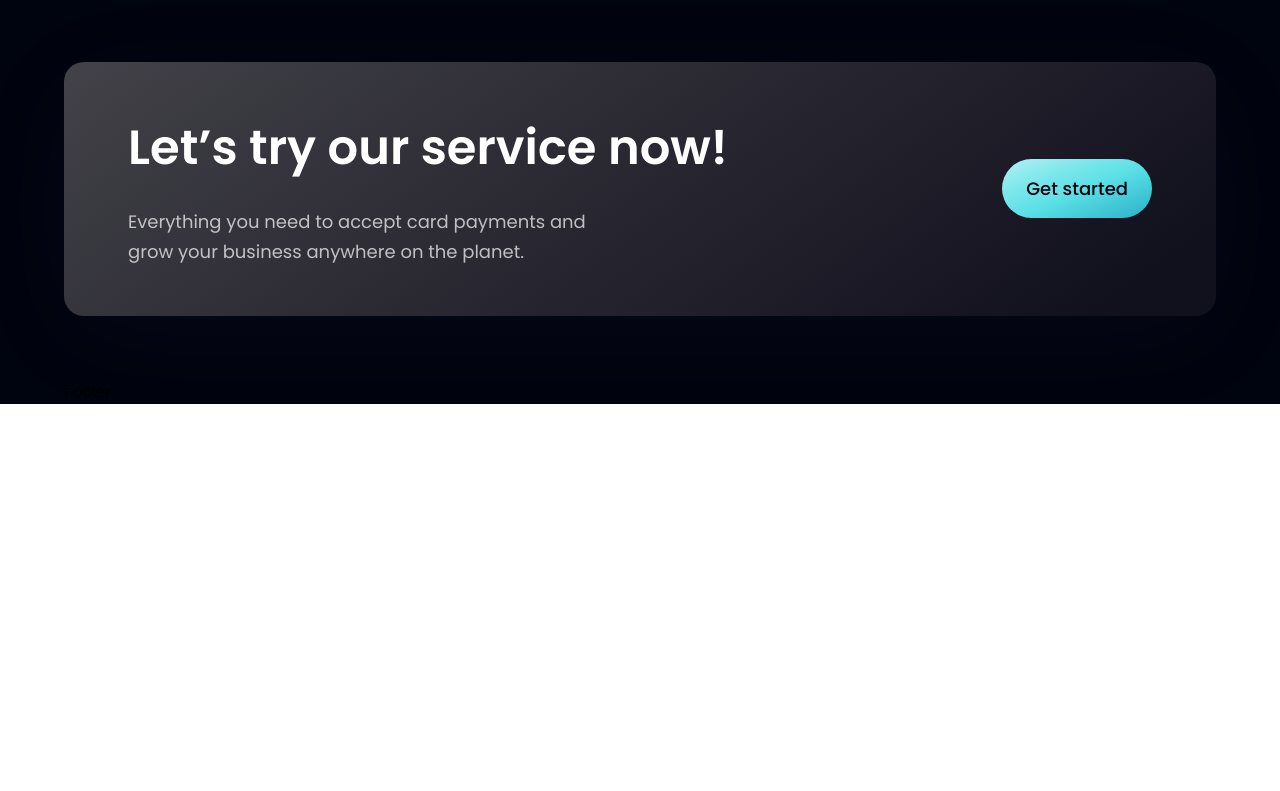
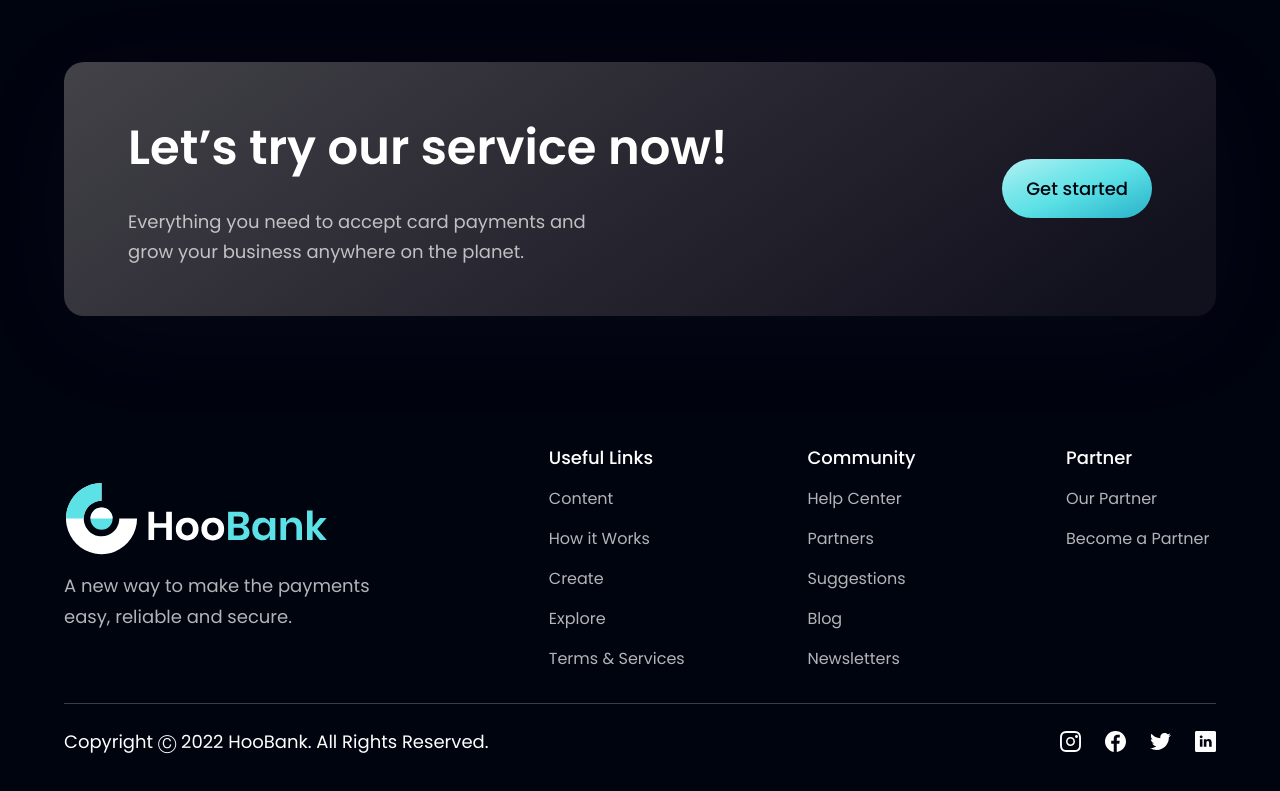
Before and after one commit to mohsinkhan60/reactjs-bank-app, a React (Vite) app: page / in a window 1280 px wide. Shown: the part 4114-4905 px from the top of the page. Before the commit the page ends 4518 px from the top, so only its background shows below. Built offline with nearby package versions, Linux system fonts and the light colour scheme.

Commit message:
add footer section

```diff
--- a/src/components/Footer.jsx
+++ b/src/components/Footer.jsx
@@ -1,8 +1,50 @@
+import { logo } from "../assets"
+import { footerLinks, socialMedia } from "../constants"
+import styles from "../style"
 
 
 export const Footer = () => {
   return (
-    <div>Footer</div>
+    <section className={`${styles.flexCenter} ${styles.paddingY} flex-col`}>
+      <div className={`${styles.flexCenter} md:flex-row flex-col mb-8 w-full`}>
+        <div className="flex-1 flex flex-col justify-start mr-10">
+        <img src={logo} alt="logo" className="w-[266px] h-[72px] object-contain" />
+        <p className={`${styles.paragraph} mt-4 max-w-[312px]`}>
+          A new way to make the payments easy, reliable and secure.
+        </p>
+        </div>
+
+        <div className="flex-[1.5] w-full flex flex-row justify-between flex-wrap md:mt-0 mt-10">
+          {footerLinks.map((footerlink) => (
+            <div key={footerlink.key} className="flex flex-col ss:my-0 my-4 min-w-[150px]">
+              <h4 className="font-poppins font-medium text-[18px] leading-[27px] text-white">
+                {footerlink.title}
+              </h4>
+              <ul className="list-none mt-4">
+                {footerlink.links.map((link, index) => (
+                  <li key={link.name} className={`font-poppins font-normal text-[16px] leading-[24px] text-dimWhite
+                   hover:text-secondary cursor-pointer ${index !== footerlink.links.length - 1 ? "mb-4" : "mb-0"} `}>
+                    {link.name}
+                  </li>
+                ))}
+              </ul>
+            </div>
+          ))}
+        </div>
+      </div>
+
+      <div className="w-full flex justify-between items-center md:flex-row flex-col pt-6 border-t-[1px] border-t-[#3F3E45]">
+      <p className="font-poppins font-normal text-center text-[18px] leading-[27px] text-white">
+        Copyright Ⓒ 2022 HooBank. All Rights Reserved.
+      </p>
+
+      <div className="flex flex-row md:mt-0 mt-6">
+        {socialMedia.map((social, index) => (
+          <img key={social.id} src={social.icon} alt="social" className={`w-[21px] h-[21px] object-contain cursor-pointer ${index !== socialMedia.length -1 ? "mr-6" : "mr-0"}`} />
+        ))}
+      </div>
+      </div>
+    </section>
   )
 }
 export default Footer
```
